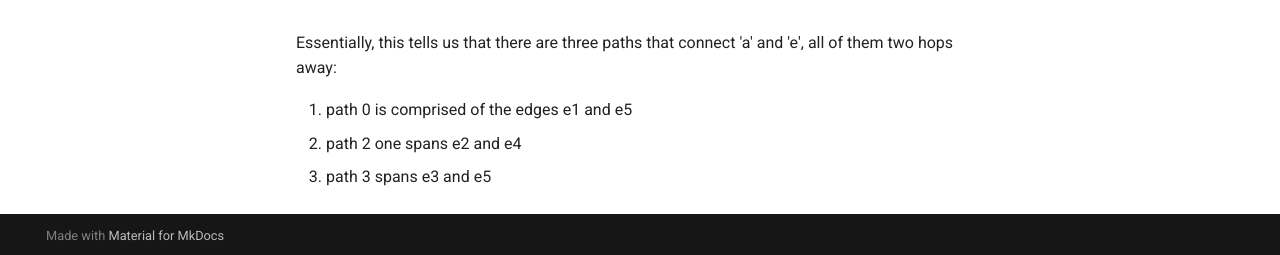
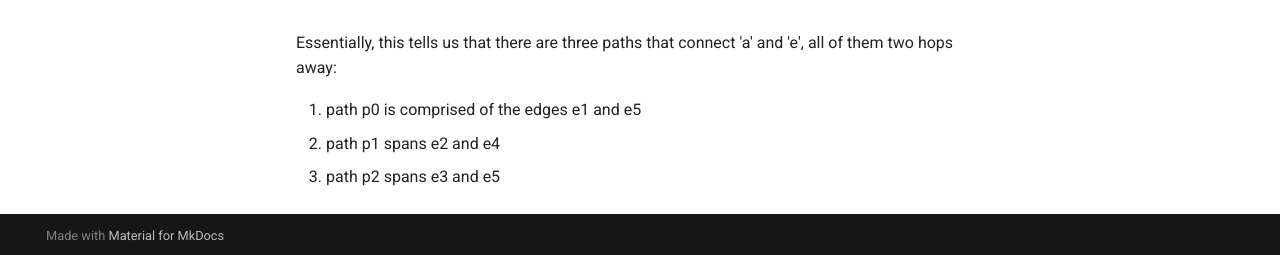
Before and after one commit to usc-isi-i2/kgtk, an MkDocs documentation site: the page built from docs/analysis/paths.md, in a window 1280 px wide and 900 px high, scrolled down 1485 px. Shown: the part 642-897 px from the top of the window. Built offline with MkDocs 1.6.1 and Material for MkDocs 9.7.7, drawn with Linux system fonts in a browser that asks for light colours; comment, search, counter and statistics services are not loaded.

Commit message:
fixed documentation typo

```diff
--- a/docs/analysis/paths.md
+++ b/docs/analysis/paths.md
@@ -69,6 +69,6 @@ The output (printed to stdout) is as follows:
 
 Essentially, this tells us that there are three paths that connect 'a' and 'e', all of them two hops away:
 
-1. path 0 is comprised of the edges e1 and e5
-2. path 2 one spans e2 and e4
-3. path 3 spans e3 and e5
+1. path p0 is comprised of the edges e1 and e5
+2. path p1 spans e2 and e4
+3. path p2 spans e3 and e5
```
